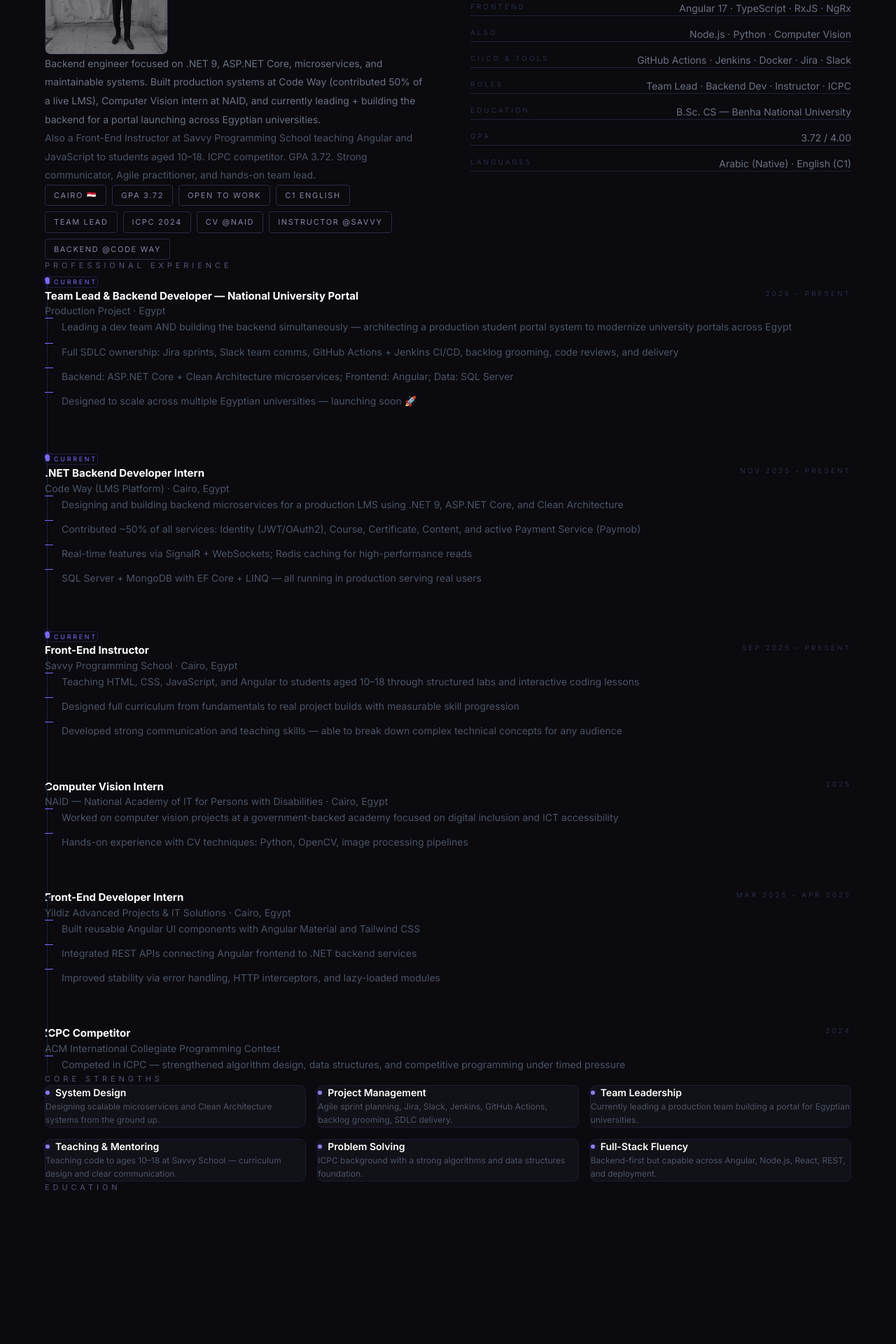
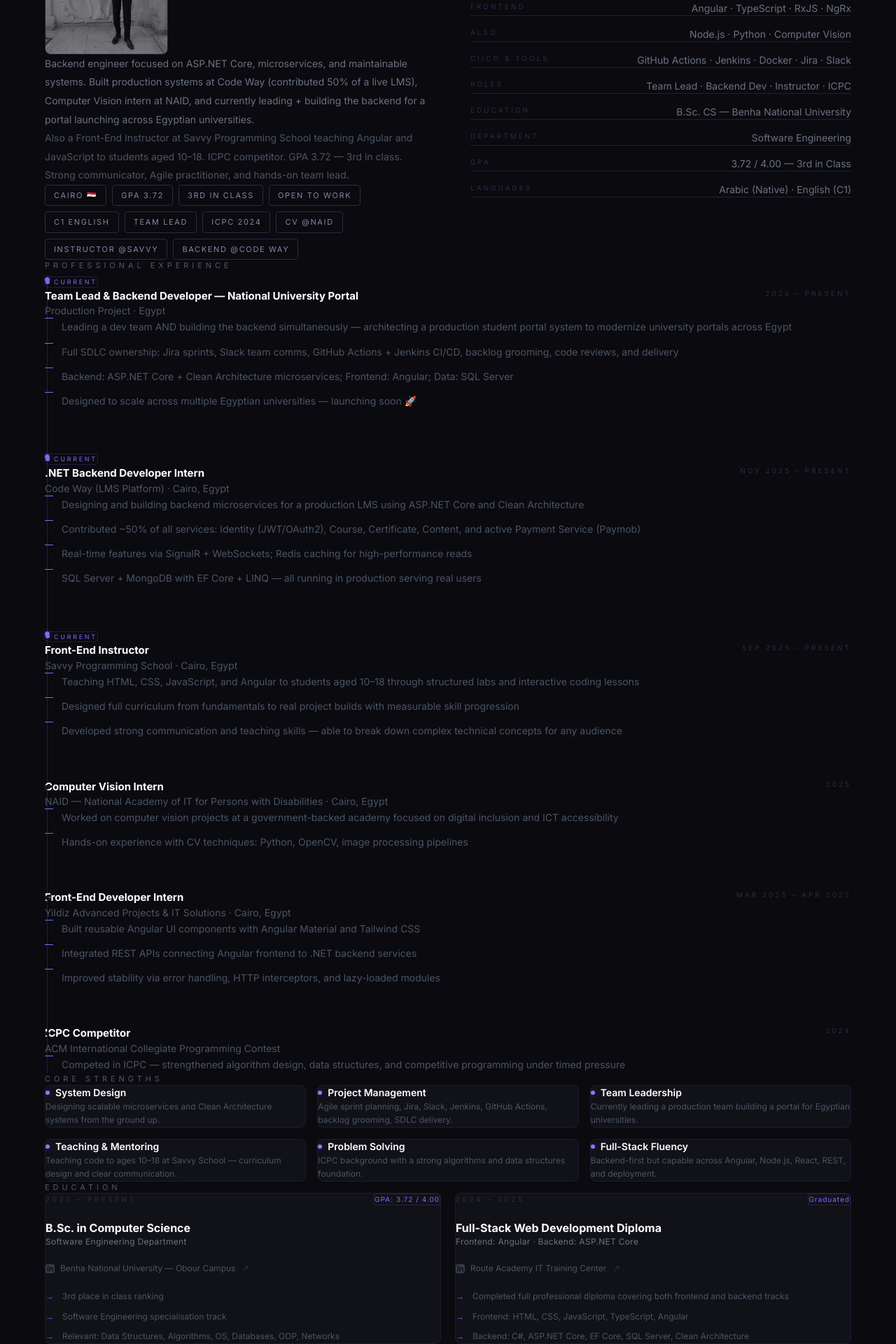
Before and after one commit to sefffo/saif-portfolio, a React (Vite) app: page /about in a window 1280 px wide. Shown: the part 345-2265 px from the top of the page at 70% size. Before the commit the page ends 2134 px from the top, so only its background shows below. Built offline with nearby package versions, Linux system fonts and the light colour scheme.

Commit message:
content: enrich education cards, add dept/ranking/links, remove stack version numbers

```diff
--- a/src/pages/About.tsx
+++ b/src/pages/About.tsx
@@ -26,7 +26,7 @@ const experience = [
     period: 'Nov 2025 – Present',
     current: true,
     points: [
-      'Designing and building backend microservices for a production LMS using .NET 9, ASP.NET Core, and Clean Architecture',
+      'Designing and building backend microservices for a production LMS using ASP.NET Core and Clean Architecture',
       'Contributed ~50% of all services: Identity (JWT/OAuth2), Course, Certificate, Content, and active Payment Service (Paymob)',
       'Real-time features via SignalR + WebSockets; Redis caching for high-performance reads',
       'SQL Server + MongoDB with EF Core + LINQ — all running in production serving real users',
@@ -82,15 +82,29 @@ const experience = [
 const education = [
   {
     degree: 'B.Sc. in Computer Science',
+    department: 'Software Engineering Department',
     school: 'Benha National University — Obour Campus',
+    schoolUrl: 'https://www.linkedin.com/school/benhanationaluniversity/posts/?feedView=all',
     period: '2023 – Present',
     badge: 'GPA: 3.72 / 4.00',
+    highlights: [
+      '3rd place in class ranking',
+      'Software Engineering specialisation track',
+      'Relevant: Data Structures, Algorithms, OS, Databases, OOP, Networks',
+    ],
   },
   {
-    degree: 'Full-Stack Web Development Track',
+    degree: 'Full-Stack Web Development Diploma',
+    department: 'Frontend: Angular · Backend: ASP.NET Core',
     school: 'Route Academy IT Training Center',
+    schoolUrl: 'https://www.linkedin.com/company/routeacademy/posts/?feedView=all',
     period: '2024 – 2025',
-    badge: 'Angular · ASP.NET Core',
+    badge: 'Graduated',
+    highlights: [
+      'Completed full professional diploma covering both frontend and backend tracks',
+      'Frontend: HTML, CSS, JavaScript, TypeScript, Angular',
+      'Backend: C#, ASP.NET Core, EF Core, SQL Server, Clean Architecture',
+    ],
   },
 ]
 
@@ -150,18 +164,18 @@ export default function About() {
             </div>
 
             <p className="a-reveal text-[#6b7280] text-sm leading-[1.9] mb-4">
-              Backend engineer focused on .NET 9, ASP.NET Core, microservices, and maintainable systems.
+              Backend engineer focused on ASP.NET Core, microservices, and maintainable systems.
               Built production systems at Code Way (contributed 50% of a live LMS), Computer Vision intern at NAID,
               and currently leading + building the backend for a portal launching across Egyptian universities.
             </p>
             <p className="a-reveal text-[#4b5563] text-sm leading-[1.9] mb-8">
               Also a Front-End Instructor at Savvy Programming School teaching Angular and JavaScript to students aged 10–18.
-              ICPC competitor. GPA 3.72. Strong communicator, Agile practitioner, and hands-on team lead.
+              ICPC competitor. GPA 3.72 — 3rd in class. Strong communicator, Agile practitioner, and hands-on team lead.
             </p>
 
             <div className="a-reveal flex flex-wrap gap-2">
               {[
-                'Cairo 🇪🇬', 'GPA 3.72', 'Open to Work',
+                'Cairo 🇪🇬', 'GPA 3.72', '3rd in Class', 'Open to Work',
                 'C1 English', 'Team Lead', 'ICPC 2024',
                 'CV @NAID', 'Instructor @Savvy', 'Backend @Code Way',
               ].map(tag => (
@@ -174,14 +188,15 @@ export default function About() {
             {[
               { label: 'Location',      value: 'Cairo, Egypt'                                     },
               { label: 'Primary Role',  value: '.NET Backend Developer'                           },
-              { label: 'Core Stack',    value: 'ASP.NET Core · C# 13 · SQL Server · Redis'       },
+              { label: 'Core Stack',    value: 'ASP.NET Core · C# · SQL Server · Redis'           },
               { label: 'Architecture',  value: 'Clean Arch · Microservices · SOLID · DDD'         },
-              { label: 'Frontend',      value: 'Angular 17 · TypeScript · RxJS · NgRx'            },
+              { label: 'Frontend',      value: 'Angular · TypeScript · RxJS · NgRx'               },
               { label: 'Also',          value: 'Node.js · Python · Computer Vision'               },
               { label: 'CI/CD & Tools', value: 'GitHub Actions · Jenkins · Docker · Jira · Slack' },
               { label: 'Roles',         value: 'Team Lead · Backend Dev · Instructor · ICPC'      },
               { label: 'Education',     value: 'B.Sc. CS — Benha National University'             },
-              { label: 'GPA',           value: '3.72 / 4.00'                                      },
+              { label: 'Department',    value: 'Software Engineering'                             },
+              { label: 'GPA',           value: '3.72 / 4.00 — 3rd in Class'                      },
               { label: 'Languages',     value: 'Arabic (Native) · English (C1)'                  },
             ].map(item => (
               <div key={item.label} className="flex justify-between items-start border-b border-[#1e2235] pb-3.5 group">
@@ -254,11 +269,43 @@ export default function About() {
           <p className="section-label mb-12">Education</p>
           <div className="grid grid-cols-1 md:grid-cols-2 gap-5">
             {education.map((edu, i) => (
-              <div key={i} className="edu-card card p-7 rounded-lg hover:border-[#7c6aff]/40 transition-all duration-300">
-                <p className="text-[10px] tracking-[0.35em] uppercase text-[#272d42] mb-4">{edu.period}</p>
-                <h3 className="text-white font-bold text-base mb-1.5">{edu.degree}</h3>
-                <p className="text-[#4b5563] text-sm mb-4">{edu.school}</p>
-                <span className="text-[10px] tracking-widest text-[#7c6aff] border border-[#7c6aff]/20 px-2.5 py-1 rounded">{edu.badge}</span>
+              <div key={i} className="edu-card card p-7 rounded-lg hover:border-[#7c6aff]/40 transition-all duration-300 flex flex-col gap-5">
+
+                {/* period + badge */}
+                <div className="flex items-center justify-between flex-wrap gap-2">
+                  <p className="text-[10px] tracking-[0.35em] uppercase text-[#272d42]">{edu.period}</p>
+                  <span className="text-[10px] tracking-widest text-[#7c6aff] border border-[#7c6aff]/20 px-2.5 py-1 rounded">{edu.badge}</span>
+                </div>
+
+                {/* degree + department */}
+                <div>
+                  <h3 className="text-white font-bold text-base mb-1">{edu.degree}</h3>
+                  <p className="text-[#6b7280] text-xs tracking-wide">{edu.department}</p>
+                </div>
+
+                {/* school link */}
+                <a
+                  href={edu.schoolUrl}
+                  target="_blank"
+                  rel="noreferrer"
+                  className="inline-flex items-center gap-2 text-[#4b5563] text-sm hover:text-[#a78bfa] transition-colors duration-200 group w-fit"
+                >
+                  <svg width="13" height="13" viewBox="0 0 24 24" fill="currentColor" className="opacity-60 group-hover:opacity-100 flex-shrink-0">
+                    <path d="M19 0h-14c-2.761 0-5 2.239-5 5v14c0 2.761 2.239 5 5 5h14c2.762 0 5-2.239 5-5v-14c0-2.761-2.238-5-5-5zm-11 19h-3v-11h3v11zm-1.5-12.268c-.966 0-1.75-.79-1.75-1.764s.784-1.764 1.75-1.764 1.75.79 1.75 1.764-.783 1.764-1.75 1.764zm13.5 12.268h-3v-5.604c0-3.368-4-3.113-4 0v5.604h-3v-11h3v1.765c1.396-2.586 7-2.777 7 2.476v6.759z"/>
+                  </svg>
+                  <span className="text-xs">{edu.school}</span>
+                  <span className="text-[#272d42] group-hover:text-[#7c6aff] transition-colors">↗</span>
+                </a>
+
+                {/* highlights */}
+                <ul className="flex flex-col gap-2">
+                  {edu.highlights.map((h, j) => (
+                    <li key={j} className="flex gap-3 text-[#4b5563] text-xs leading-[1.7]">
+                      <span className="text-[#7c6aff] shrink-0">→</span>{h}
+                    </li>
+                  ))}
+                </ul>
+
               </div>
             ))}
           </div>
```
